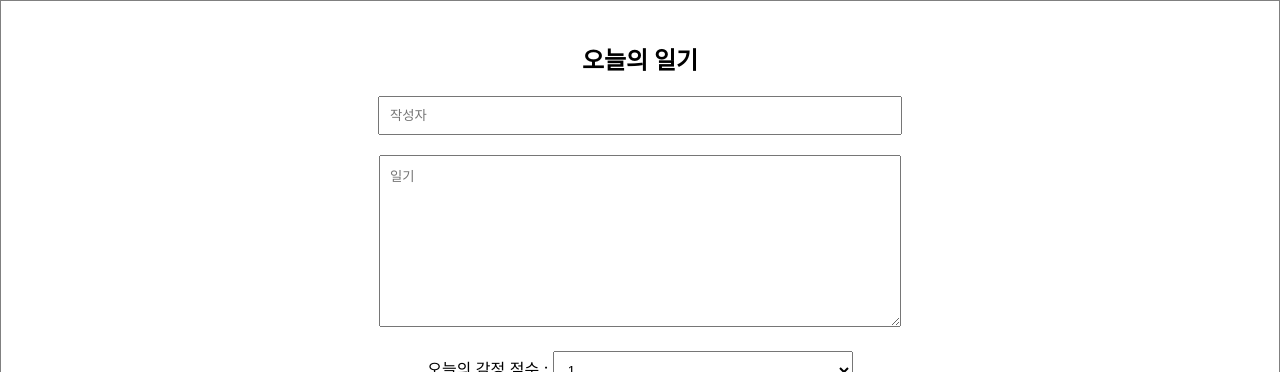
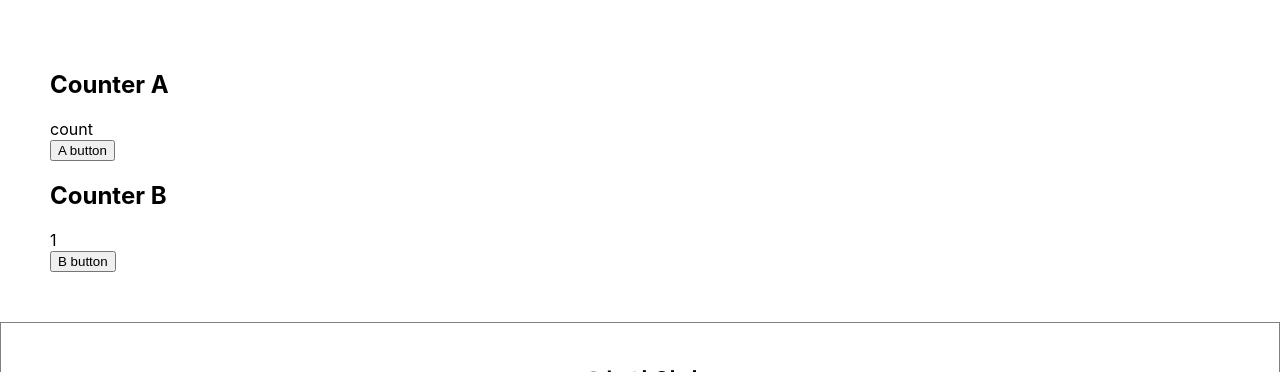
Before and after one commit to haejin-park/diary, a React (Create React App) app: page / in a window 1280 px wide. Shown: the top 372 px of the page. Built offline with nearby package versions, Linux system fonts and the light colour scheme; no server answers.

Commit message:
optimization - React.memo

```diff
--- a/src/App.js
+++ b/src/App.js
@@ -2,6 +2,7 @@
 import "./App.css";
 import DiaryEditor from "./DiaryEditor";
 import DiaryList from "./DiaryList";
+import OptimizeTest from './OptimizeTest';
 
 const App = () => {
   const [data, setData] = useState([]);
@@ -58,6 +59,7 @@
   const { goodCount, badCount, goodRatio } = getDiaryAnalysis;
   return (
       <div className="App">
+        <OptimizeTest />
         <DiaryEditor onCreate={ onCreate }/>
         <div>전체 일기 : { data.length }</div>
         <div>기분 좋은 일기 개수 : { goodCount }</div>
--- /dev/null
+++ b/src/OptimizeTest.js
@@ -0,0 +1,44 @@
+import React, {useState, useEffect} from 'react';
+const CounterA = React.memo(({count}) => {
+    useEffect(() => {
+        console.log(`Counter A Update - count: ${count}`);
+    })
+    return <div>count</div>
+});
+const CounterB = ({obj}) => {
+    useEffect(() => {
+        console.log(`CounterB Update - count: ${obj.count}`);
+    })
+    return <div>{obj.count}</div>
+};
+
+const areEqual = (prevProps, nextProps) => {
+    return prevProps.obj.count === nextProps.obj.count;
+}
+
+const MemoizedCounterB = React.memo(CounterB, areEqual);
+
+const OptimizeTest = () => {
+    const [count, setCount] = useState(1);
+    const [obj, setObj] = useState({
+        count:1
+    })
+
+    return (
+        <div style={{ padding: 50}}>
+          <div>
+            <h2>Counter A</h2>
+            <CounterA count={count} />
+            <button onClick={() => setCount(count)}>A button</button>
+          </div>
+          <div>
+            <h2>Counter B</h2>
+            <MemoizedCounterB obj={obj} />
+            <button onClick={()=> setObj({
+                count: obj.count
+            })}>B button</button>
+          </div>
+        </div>
+    );
+};
+export default OptimizeTest;
```
